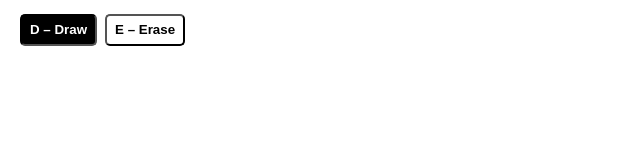
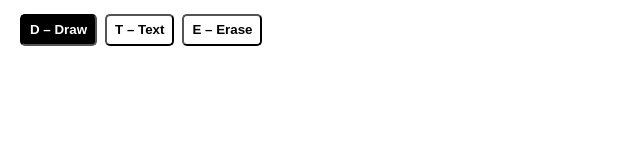
Before and after one commit to lucleray/luc.im, a Next.js app: page /draw in a window 1280 px wide. Shown: the top 160 px of the page, without its empty margins (0-640 px from the left). Built offline with nearby package versions, Linux system fonts and the light colour scheme.

Commit message:
add text

```diff
--- a/pages/draw.tsx
+++ b/pages/draw.tsx
@@ -11,6 +11,7 @@ interface Point {
 enum Mode {
   draw,
   erase,
+  text,
 }
 
 interface Stroke {
@@ -18,40 +19,107 @@ interface Stroke {
   highlight?: boolean
 }
 
+interface Text {
+  anchor: Point
+  value: string
+}
+
 interface State {
   mode: Mode
   draftStroke: null | Point[]
+  draftText: null | Text
   strokes: Stroke[]
+  texts: Text[]
   paintId: number
 }
 
 type Action =
   | { type: 'click-draw' }
+  | { type: 'click-text' }
   | { type: 'click-erase' }
   | { type: 'click-stroke'; strokeIndex: number }
   | { type: 'highlight-stroke'; strokeIndex: number }
   | { type: 'reset-highlight' }
   | { type: 'drawing-start' }
-  | { type: 'drawing-stop' }
+  | { type: 'drawing-stop'; x: number; y: number }
   | { type: 'drawing-move'; x: number; y: number }
+  | { type: 'keydown'; key: string }
   | { type: 'repaint' }
 
 function init() {
   return {
     draftStroke: null,
+    draftText: null,
     strokes: [],
+    texts: [],
     mode: Mode.draw,
     paintId: Math.random(),
   }
 }
 
 function reducer(state: State, action: Action): State {
+  if (action.type === 'keydown') {
+    if (state.mode === Mode.text && state.draftText) {
+      console.log(action.key)
+
+      if (action.key === 'Backspace') {
+        return {
+          ...state,
+          draftText: {
+            ...state.draftText,
+            value: state.draftText.value.slice(0, -1),
+          },
+        }
+      }
+
+      if (action.key === 'Escape') {
+        return {
+          ...state,
+          texts: [...state.texts, state.draftText],
+          draftText: null,
+        }
+      }
+
+      let value: string
+      // Ignore special values (Shift, Enter, ...)
+      if (action.key.length === 1) {
+        value = action.key
+      } else if (action.key === 'Enter') {
+        value = '\n'
+      } else {
+        value = ''
+      }
+
+      return {
+        ...state,
+        draftText: {
+          ...state.draftText,
+          value: `${state.draftText.value}${value}`,
+        },
+      }
+    }
+
+    if (action.key === 'e') {
+      return { ...state, mode: Mode.erase }
+    }
+    if (action.key === 'd') {
+      return { ...state, mode: Mode.draw }
+    }
+    if (action.key === 't') {
+      return { ...state, mode: Mode.text }
+    }
+  }
+
   if (action.type === 'repaint') {
     return { ...state, paintId: Math.random() }
   }
 
   if (action.type === 'click-draw') {
     return { ...state, mode: Mode.draw }
+  }
+
+  if (action.type === 'click-text') {
+    return { ...state, mode: Mode.text }
   }
 
   if (action.type === 'click-erase') {
@@ -100,6 +168,19 @@ function reducer(state: State, action: Action): State {
         draftStroke: state.draftStroke
           ? [...state.draftStroke, point]
           : state.draftStroke,
+      }
+    }
+  }
+
+  if (state.mode === Mode.text) {
+    if (action.type === 'drawing-stop') {
+      const point = { x: action.x, y: action.y }
+      return {
+        ...state,
+        texts: state.draftText
+          ? [...state.texts, state.draftText]
+          : state.texts,
+        draftText: { anchor: point, value: '' },
       }
     }
   }
@@ -177,11 +258,8 @@ function reducer(state: State, action: Action): State {
 }
 
 export default function Draw() {
-  const [{ mode, draftStroke, strokes, paintId }, dispatch] = useReducer(
-    reducer,
-    null,
-    init
-  )
+  const [{ mode, draftStroke, strokes, draftText, texts, paintId }, dispatch] =
+    useReducer(reducer, null, init)
 
   const canvasRef = useRef<HTMLCanvasElement | null>(null)
 
@@ -251,11 +329,27 @@ export default function Draw() {
         context.stroke()
       }
     }
-  }, [draftStroke, strokes, mode, paintId])
+
+    if (draftText) {
+      context.font = '30px sans-serif'
+      context.fillStyle = 'red'
+      context.fillText(draftText.value, draftText.anchor.x, draftText.anchor.y)
+    }
+
+    for (let text of texts) {
+      context.font = '30px sans-serif'
+      context.fillStyle = 'red'
+      context.fillText(text.value, text.anchor.x, text.anchor.y)
+    }
+  }, [draftStroke, strokes, draftText, texts, mode, paintId])
 
   const onMouseDown = useCallback(() => dispatch({ type: 'drawing-start' }), [])
-  const onMouseUp = useCallback(() => {
-    dispatch({ type: 'drawing-stop' })
+  const onMouseUp = useCallback((event: React.MouseEvent) => {
+    dispatch({
+      type: 'drawing-stop',
+      x: event.clientX,
+      y: event.clientY,
+    })
   }, [])
   const onMouseMove = useCallback((event: React.MouseEvent) => {
     dispatch({
@@ -271,28 +365,44 @@ export default function Draw() {
   const onEraseButton = useCallback(() => {
     dispatch({ type: 'click-erase' })
   }, [])
+  const onTextButton = useCallback(() => {
+    dispatch({ type: 'click-text' })
+  }, [])
 
   useEffect(() => {
     const listener = (event: KeyboardEvent) => {
-      if (event.key === 'e') {
-        dispatch({ type: 'click-erase' })
-      }
-      if (event.key === 'd') {
-        dispatch({ type: 'click-draw' })
-      }
+      dispatch({ type: 'keydown', key: event.key })
     }
 
-    document.addEventListener('keypress', listener)
+    document.addEventListener('keydown', listener)
     return () => {
-      document.removeEventListener('keypress', listener)
+      document.removeEventListener('keydown', listener)
     }
   }, [])
 
   const onTouchStart = useCallback(() => {
     dispatch({ type: 'drawing-start' })
   }, [])
-  const onTouchEnd = useCallback(() => {
-    dispatch({ type: 'drawing-stop' })
+  const onTouchEnd = useCallback((event: React.TouchEvent) => {
+    event.preventDefault()
+
+    for (let i = 0; i < event.touches.length; i++) {
+      const touch = event.touches[i]
+
+      if (i === event.touches.length - 1) {
+        dispatch({
+          type: 'drawing-stop',
+          x: touch.clientX + window.scrollX,
+          y: touch.clientY + window.scrollY,
+        })
+      }
+
+      dispatch({
+        type: 'drawing-move',
+        x: touch.clientX + window.scrollX,
+        y: touch.clientY + window.scrollY,
+      })
+    }
   }, [])
   const onTouchMove = useCallback((event: TouchEvent) => {
     event.preventDefault()
@@ -344,6 +454,12 @@ export default function Draw() {
           onClick={onDrawButton}
         >
           D – Draw
+        </button>
+        <button
+          className={mode === Mode.text ? 'pressed' : ''}
+          onClick={onTextButton}
+        >
+          T – Text
         </button>
         <button
           className={mode === Mode.erase ? 'pressed' : ''}
```
